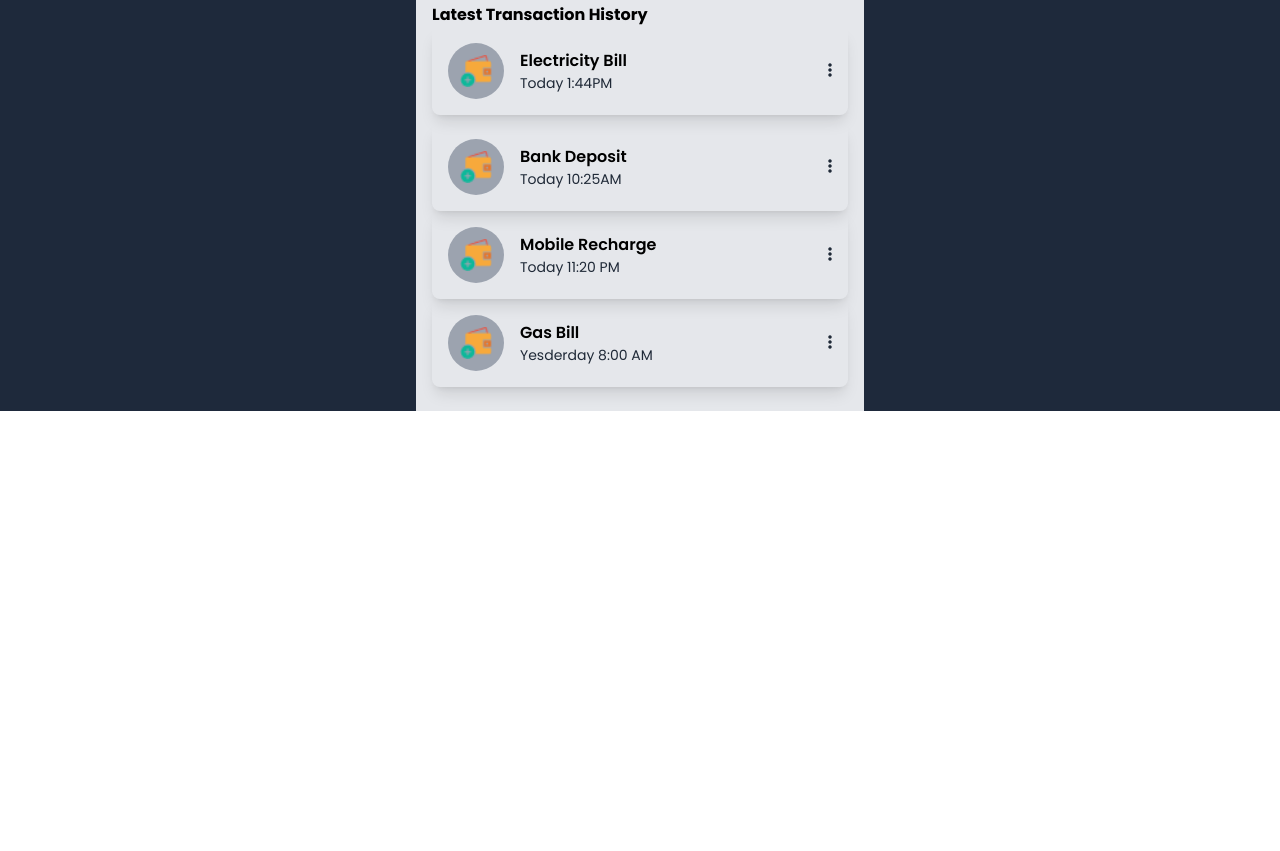
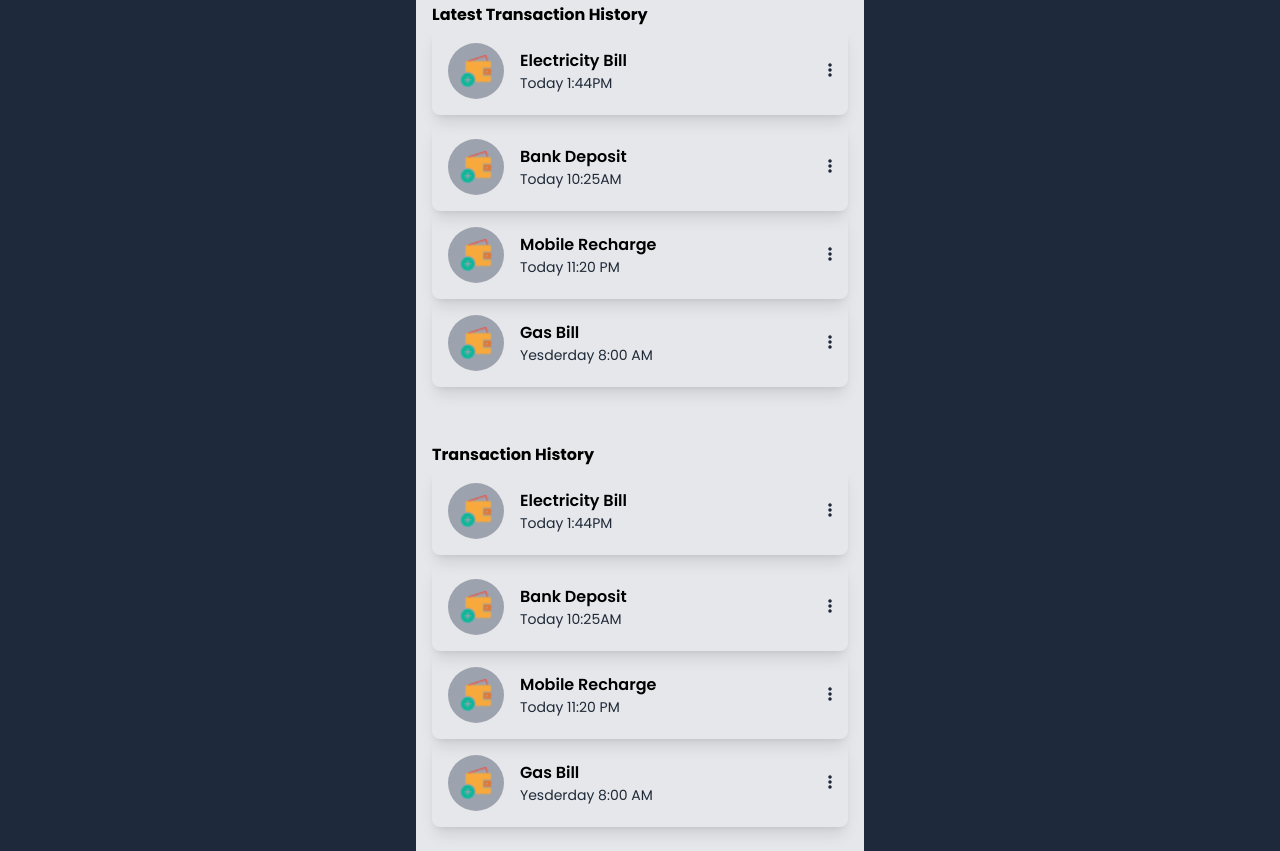
Before and after one commit to moshiurrahmandeap11/el-banco, a plain HTML site: page main.html in a window 1280 px wide. Shown: the part 563-1414 px from the top of the page. Before the commit the page ends 974 px from the top, so only its background shows below. Drawn offline with nearby package versions, Linux system fonts and the light colour scheme.

Commit message:
transaction history section done

```diff
--- a/main.html
+++ b/main.html
@@ -107,6 +107,7 @@
           </div>
           <!-- box 6 -->
           <div
+            id="transaction-history-box"
             class="box border-1 border-black p-4 text-center rounded-lg shadow-lg hover:shadow-2xl focus:border-2"
             tabindex="0"
           >
@@ -426,6 +427,7 @@
                       <span class="label-text">Enter Bonus Coupon</span>
                     </label>
                     <input
+                      value="moshiur1234"
                       id="coupon-code"
                       type="text"
                       placeholder="Enter Bonus Coupon"
@@ -443,6 +445,102 @@
             </div>
           </div>
         </section>
+        <!-- pay bill section -->
+        <!-- transaction history section -->
+        <section id="transaction-history" class="mt-14">
+          <h2 class="text-black font-bold">Transaction History</h2>
+          <!-- history box -->
+          <div>
+            <!-- box 1 -->
+            <div
+              id="add-money-box"
+              class="box border-1 border-black p-4 rounded-lg shadow-lg mb-2 hover:shadow-2xl"
+            >
+              <div class="flex gap-4 items-center justify-between w-full">
+                <div
+                  class="w-14 h-14 rounded-full bg-gray-400 flex justify-center items-center"
+                >
+                  <img
+                    class="w-8 h-8"
+                    src="./images/wallet 1.png"
+                    alt="wallet"
+                  />
+                </div>
+                <div class="flex-grow">
+                  <h3 class="text-black font-semibold">Electricity Bill</h3>
+                  <p class="text-sm">Today 1:44PM</p>
+                </div>
+                <div><i class="fas fa-ellipsis-v"></i></div>
+              </div>
+            </div>
+            <!-- box 2 -->
+            <div
+              id="add-money-box"
+              class="box border-1 border-black p-4 rounded-lg shadow-lg hover:shadow-2xl"
+            >
+              <div class="flex gap-4 items-center justify-between w-full">
+                <div
+                  class="w-14 h-14 rounded-full bg-gray-400 flex justify-center items-center"
+                >
+                  <img
+                    class="w-8 h-8"
+                    src="./images/wallet 1.png"
+                    alt="wallet"
+                  />
+                </div>
+                <div class="flex-grow">
+                  <h3 class="text-black font-semibold">Bank Deposit</h3>
+                  <p class="text-sm">Today 10:25AM</p>
+                </div>
+                <div><i class="fas fa-ellipsis-v"></i></div>
+              </div>
+            </div>
+            <!-- box 3 -->
+            <div
+              id="add-money-box"
+              class="box border-1 border-black p-4 rounded-lg shadow-lg hover:shadow-2xl"
+            >
+              <div class="flex gap-4 items-center justify-between w-full">
+                <div
+                  class="w-14 h-14 rounded-full bg-gray-400 flex justify-center items-center"
+                >
+                  <img
+                    class="w-8 h-8"
+                    src="./images/wallet 1.png"
+                    alt="wallet"
+                  />
+                </div>
+                <div class="flex-grow">
+                  <h3 class="text-black font-semibold">Mobile Recharge</h3>
+                  <p class="text-sm">Today 11:20 PM</p>
+                </div>
+                <div><i class="fas fa-ellipsis-v"></i></div>
+              </div>
+            </div>
+            <!-- box 4 -->
+            <div
+              id="add-money-box"
+              class="box border-1 border-black p-4 rounded-lg shadow-lg hover:shadow-2xl"
+            >
+              <div class="flex gap-4 items-center justify-between w-full">
+                <div
+                  class="w-14 h-14 rounded-full bg-gray-400 flex justify-center items-center"
+                >
+                  <img
+                    class="w-8 h-8"
+                    src="./images/wallet 1.png"
+                    alt="wallet"
+                  />
+                </div>
+                <div class="flex-grow">
+                  <h3 class="text-black font-semibold">Gas Bill</h3>
+                  <p class="text-sm">Yesderday 8:00 AM</p>
+                </div>
+                <div><i class="fas fa-ellipsis-v"></i></div>
+              </div>
+            </div>
+          </div>
+        </section>
       </section>
     </section>
     <script src="./script/addmoney.js"></script>
--- a/script/toggle.js
+++ b/script/toggle.js
@@ -40,3 +40,15 @@ getBonus.addEventListener('click', function(event){
   document.getElementById("transfer-money").style.display = "none";
   document.getElementById('getbonus').style.display='block'
 })
+
+
+const transactionHistory = document.getElementById("transaction-history-box");
+transactionHistory.addEventListener('click', function(event){
+  event.preventDefault()
+  document.getElementById("addmoney").style.display = "none";
+  document.getElementById("cashout").style.display = "none";
+  document.getElementById("transfer-money").style.display = "none";
+  document.getElementById("getbonus").style.display = "none";
+  document.getElementById("latest-history").style.display = "none";
+
+})
```
Also changed, not shown: script/transaction.js (added).
